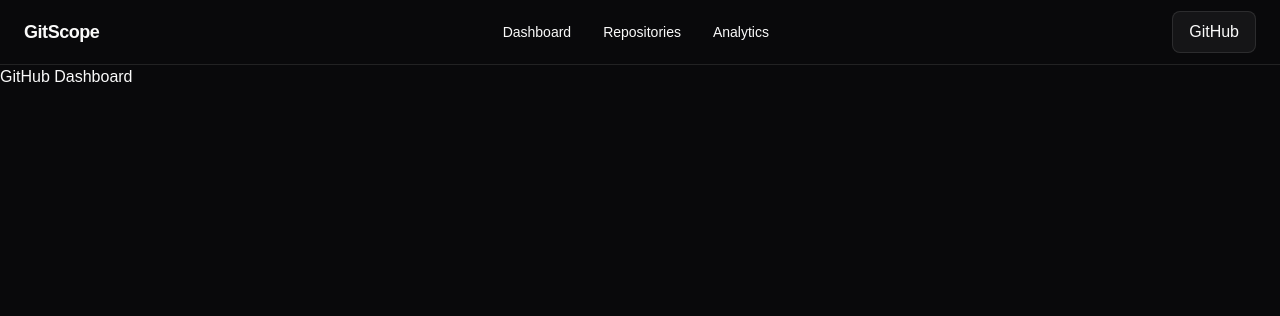
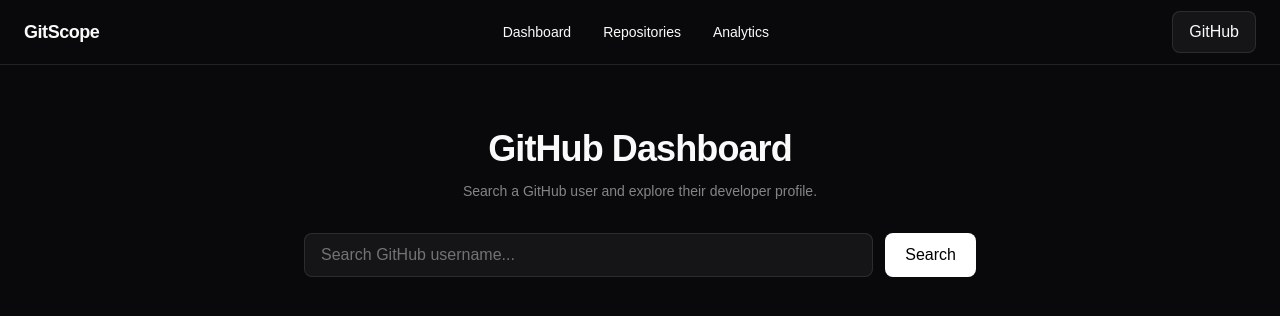
Before and after one commit to natsu0001/devpulse, a Next.js app: page / in a window 1280 px wide. Shown: the top 316 px of the page. Built offline with nearby package versions, Linux system fonts and the light colour scheme.

Commit message:
page search

```diff
--- a/app/page.tsx
+++ b/app/page.tsx
@@ -1,10 +1,24 @@
 import Navbar from "@/app/components/navbar/Navbar";
+import SearchBar from "@/app/components/search/SearchBar";
 
 export default function Home() {
   return (
     <main>
       <Navbar />
-      <h1>GitHub Dashboard</h1>
+
+      <section className="mx-auto flex max-w-7xl flex-col items-center px-6 py-16">
+        <h1 className="text-4xl font-bold tracking-tight">
+          GitHub Dashboard
+        </h1>
+
+        <p className="mt-3 text-center text-sm text-white/50">
+          Search a GitHub user and explore their developer profile.
+        </p>
+
+        <div className="mt-8 w-full flex justify-center">
+          <SearchBar />
+        </div>
+      </section>
     </main>
   );
 }
```
